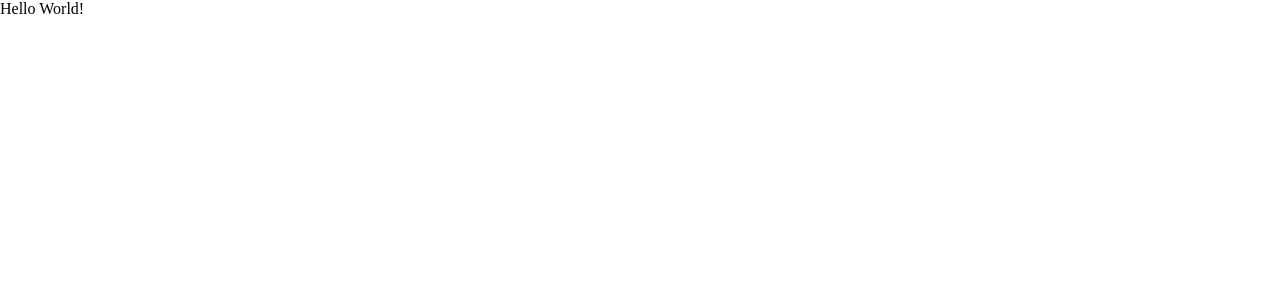
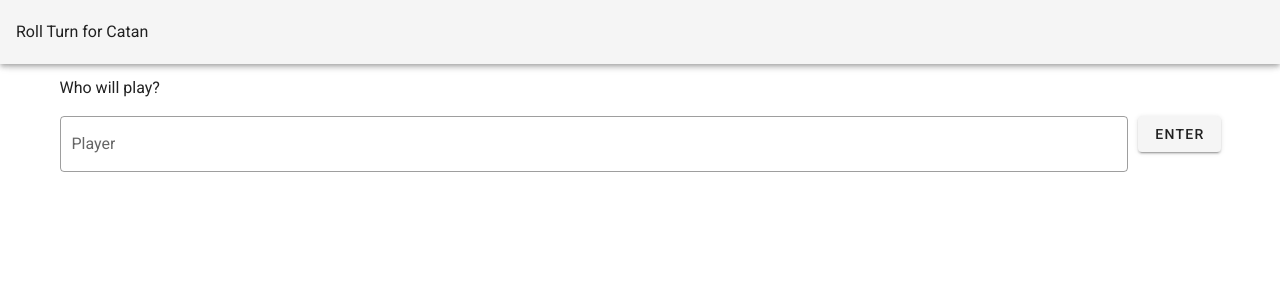
Before and after one commit to kehwar/turn-roll-for-catan, a Nuxt app: page / in a window 1280 px wide. Shown: the top 300 px of the page. Built offline with nearby package versions, Linux system fonts and the light colour scheme.

Commit message:
Add default page (WIP)

```diff
--- a/pages/index.vue
+++ b/pages/index.vue
@@ -1,9 +1,58 @@
 <template>
-    <span> Hello World! </span>
+    <v-app>
+        <v-app-bar app> Roll Turn for Catan </v-app-bar>
+        <v-main>
+            <v-container>
+                <p>Who will play?</p>
+                <div class="input">
+                    <v-text-field
+                        ref="textInput"
+                        v-model="nameInput"
+                        label="Player"
+                        outlined
+                        @keypress.enter="onEnter"
+                    >
+                    </v-text-field>
+                    <v-btn @click="onEnter">Enter</v-btn>
+                </div>
+                <div class="chip-group">
+                    <v-chip v-for="(name, index) in names" :key="index">
+                        {{ name }}
+                    </v-chip>
+                </div>
+            </v-container>
+        </v-main>
+    </v-app>
 </template>
 
 <script>
 export default {
     name: 'IndexPage',
+    data() {
+        return {
+            nameInput: '',
+            names: [],
+        }
+    },
+    methods: {
+        onEnter() {
+            if (this.nameInput === '') return
+            this.names.push(this.nameInput)
+            this.nameInput = ''
+            this.$refs.textInput.focus()
+        },
+    },
 }
 </script>
+
+<style scoped>
+.input {
+    display: flex;
+    gap: 10px;
+}
+.chip-group {
+    display: flex;
+    flex-wrap: wrap;
+    gap: 10px;
+}
+</style>
```
